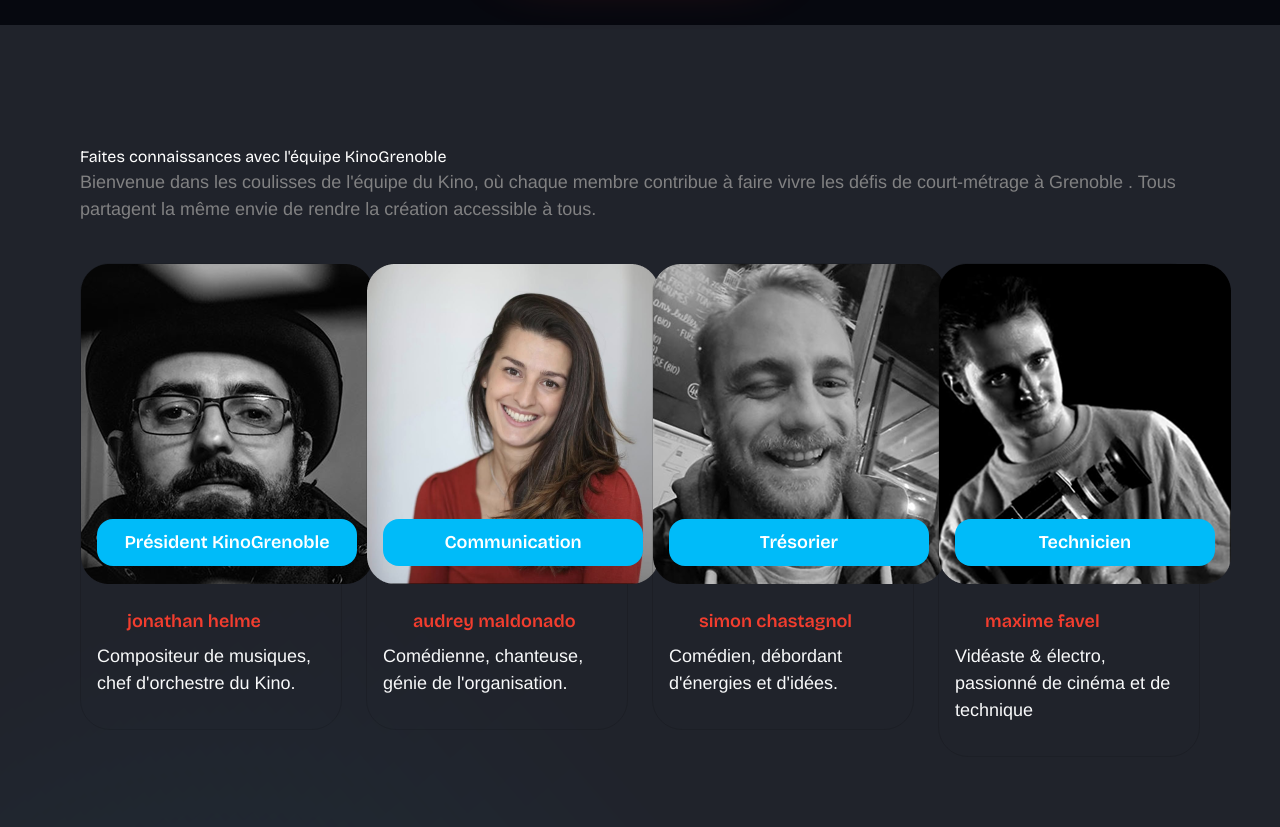
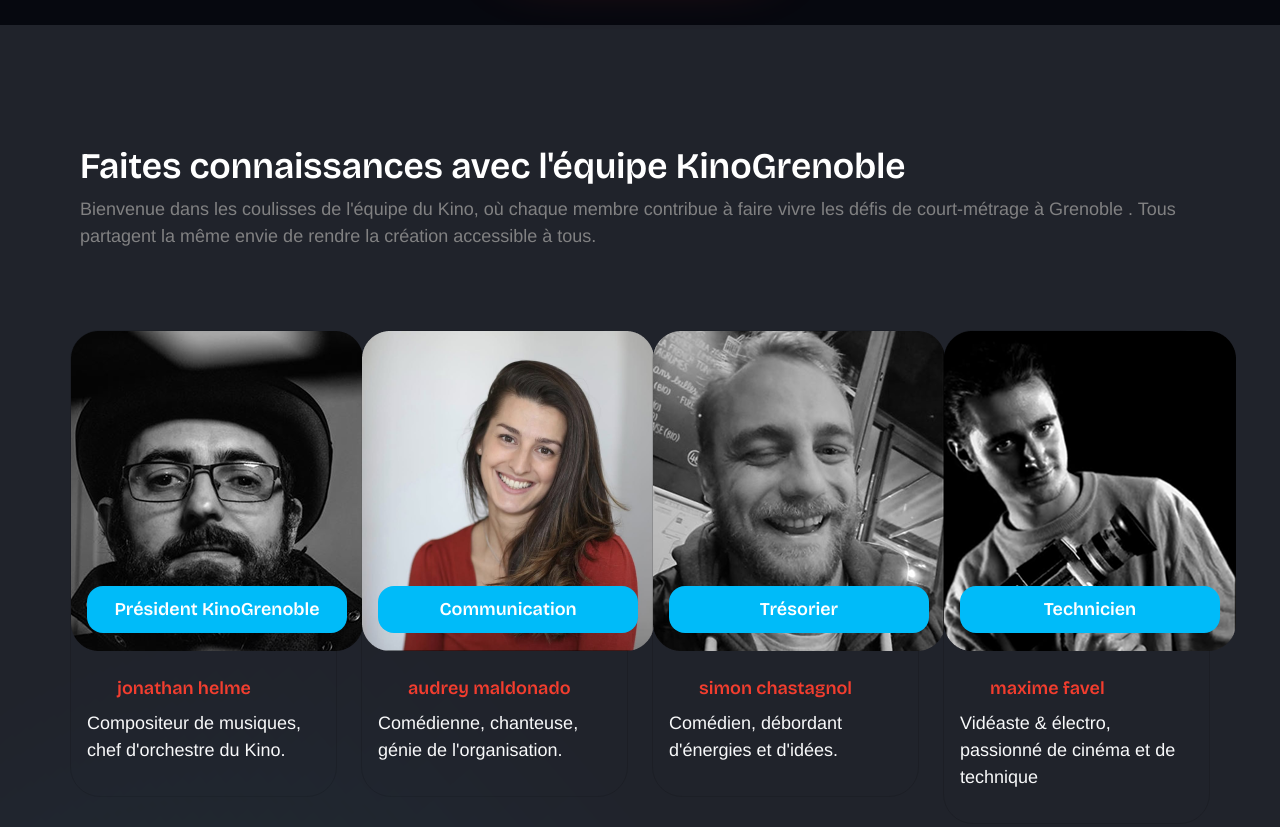
Before and after one commit to Aria1986/kino, a plain HTML site: page index.html in a window 1280 px wide. Shown: the part 5180-6007 px from the top of the page. Drawn offline with nearby package versions, Linux system fonts and the light colour scheme.

Commit message:
carousel ok? +margin team title

```diff
--- a/index.html
+++ b/index.html
@@ -541,9 +541,10 @@
 
         <!-- équipe -->
         <section id="equipe" class="bg-neutral">
-            <div class="py-4 m-3 "
-            <h2>Faites connaissances avec l&apos;équipe KinoGrenoble</h2>
-            <p>Bienvenue dans les coulisses de l&apos;équipe du Kino, où chaque membre contribue à faire vivre les défis de court-métrage à Grenoble . Tous partagent la même envie de rendre la création accessible à tous.</p>
+            <div class="py-4 m-3 ">
+                <h2>Faites connaissances avec l&apos;équipe KinoGrenoble</h2>
+                <p>Bienvenue dans les coulisses de l&apos;équipe du Kino, où chaque membre contribue à faire vivre les défis de court-métrage à Grenoble . Tous partagent la même envie de rendre la création accessible à tous.</p>
+            </div>
             <div class="container px-0">
                 <!-- pour grand écrans -->
                     <div class="d-none d-md-block ">
```
